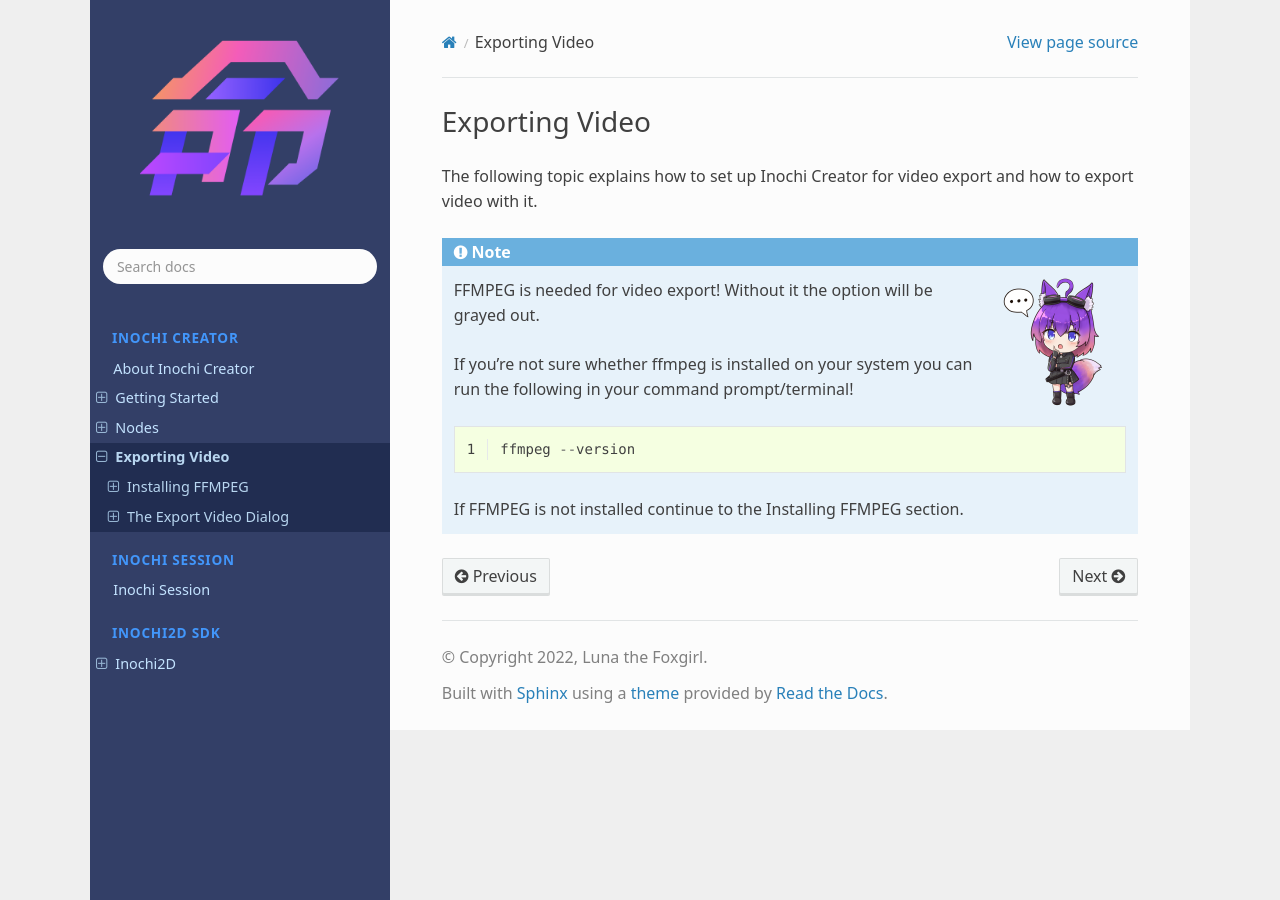
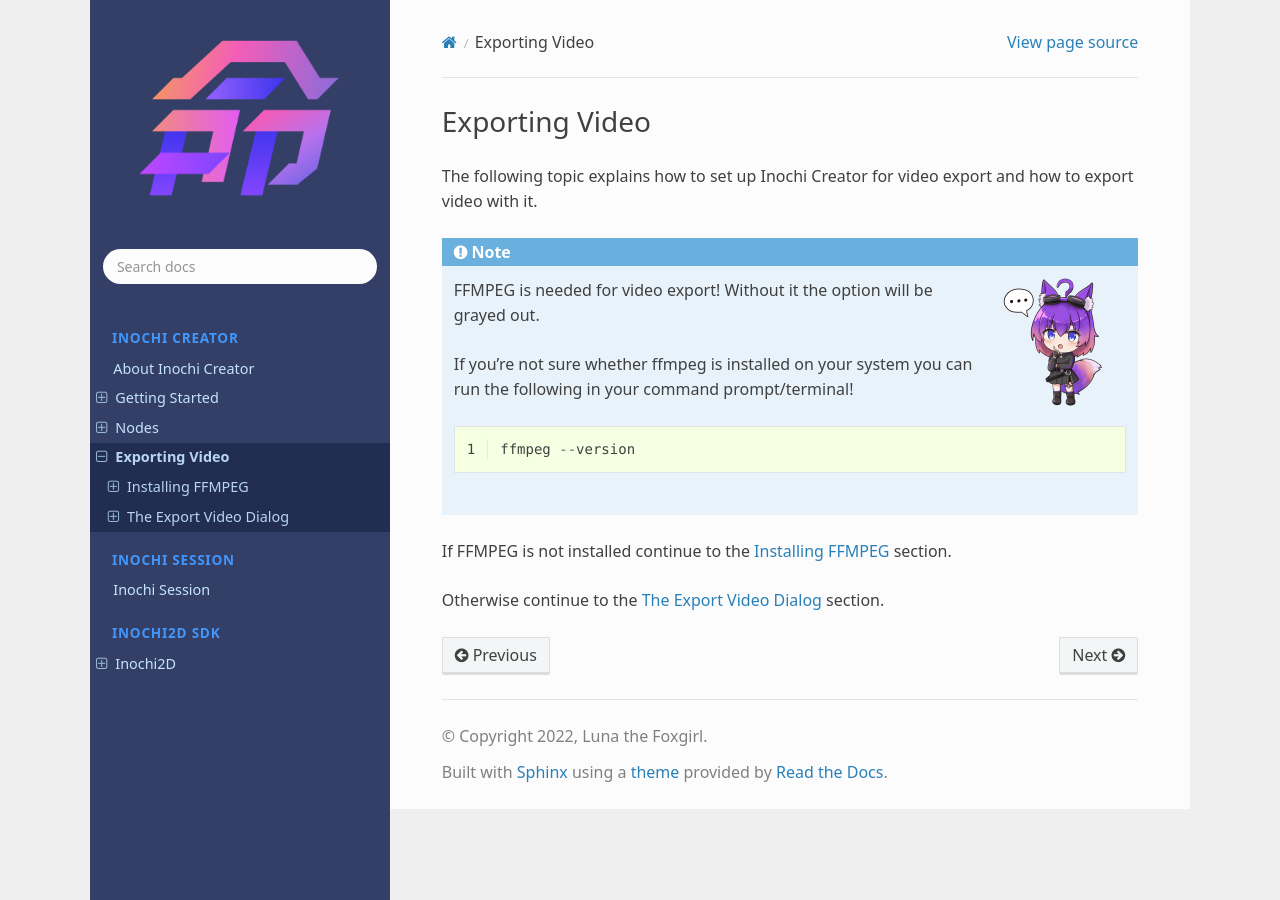
Before and after one commit to Inochi2D/inochi2d-docs, a Sphinx documentation site: the page built from docs/source/creator/video-export/index.rst, in a window 1280 px wide. Built offline with Sphinx 7.4.7 and the Read the Docs theme 2.0.0, drawn with Linux system fonts in a browser that asks for light colours.

Commit message:
Link to appropriate sections

```diff
--- a/docs/source/creator/video-export/index.rst
+++ b/docs/source/creator/video-export/index.rst
@@ -21,7 +21,10 @@ The following topic explains how to set up Inochi Creator for video export and h
 
       ffmpeg --version
 
-    If FFMPEG is not installed continue to the Installing FFMPEG section.
+
+If FFMPEG is not installed continue to the :doc:`Installing FFMPEG <ffmpeg>` section.
+
+Otherwise continue to the :doc:`The Export Video Dialog <exporting>` section.
 
 
 .. toctree::
```
